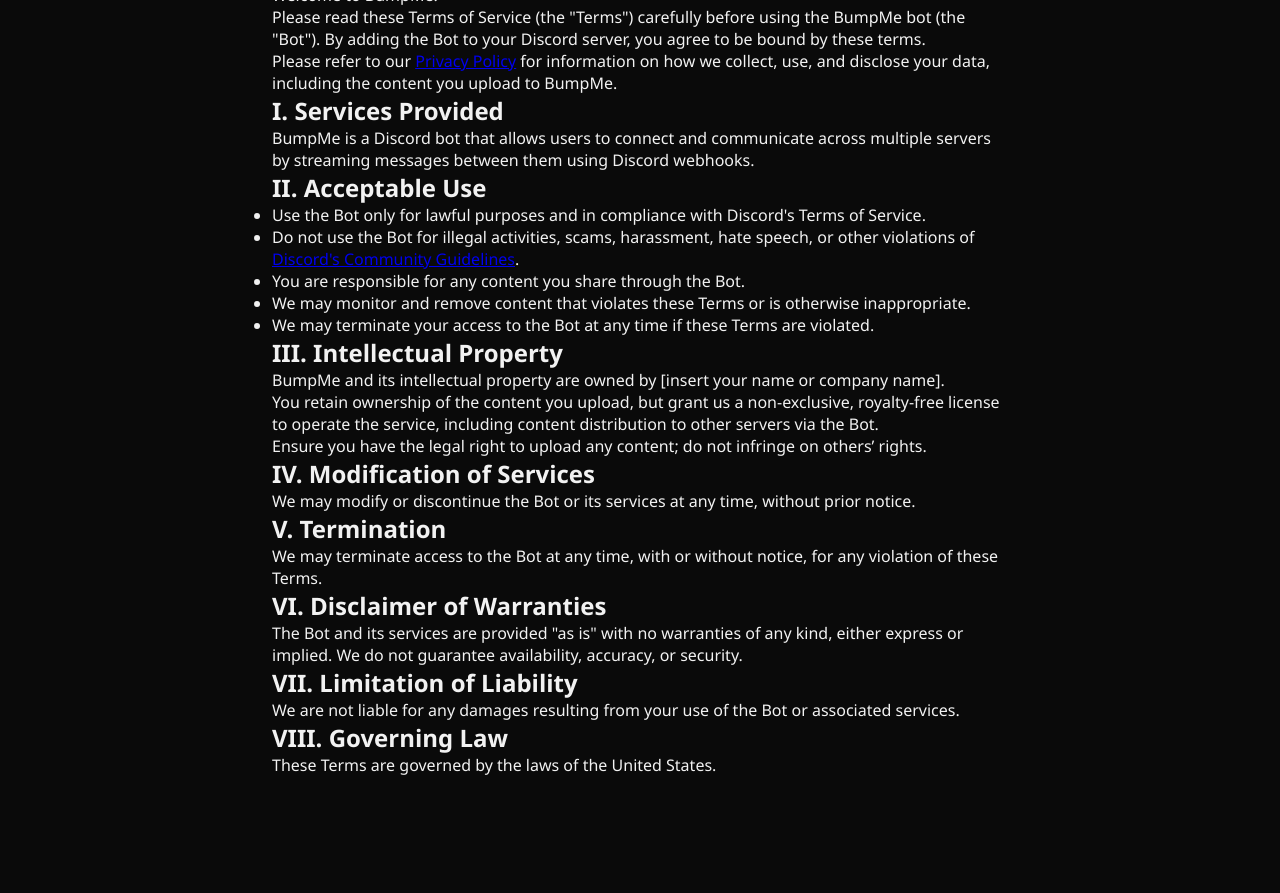
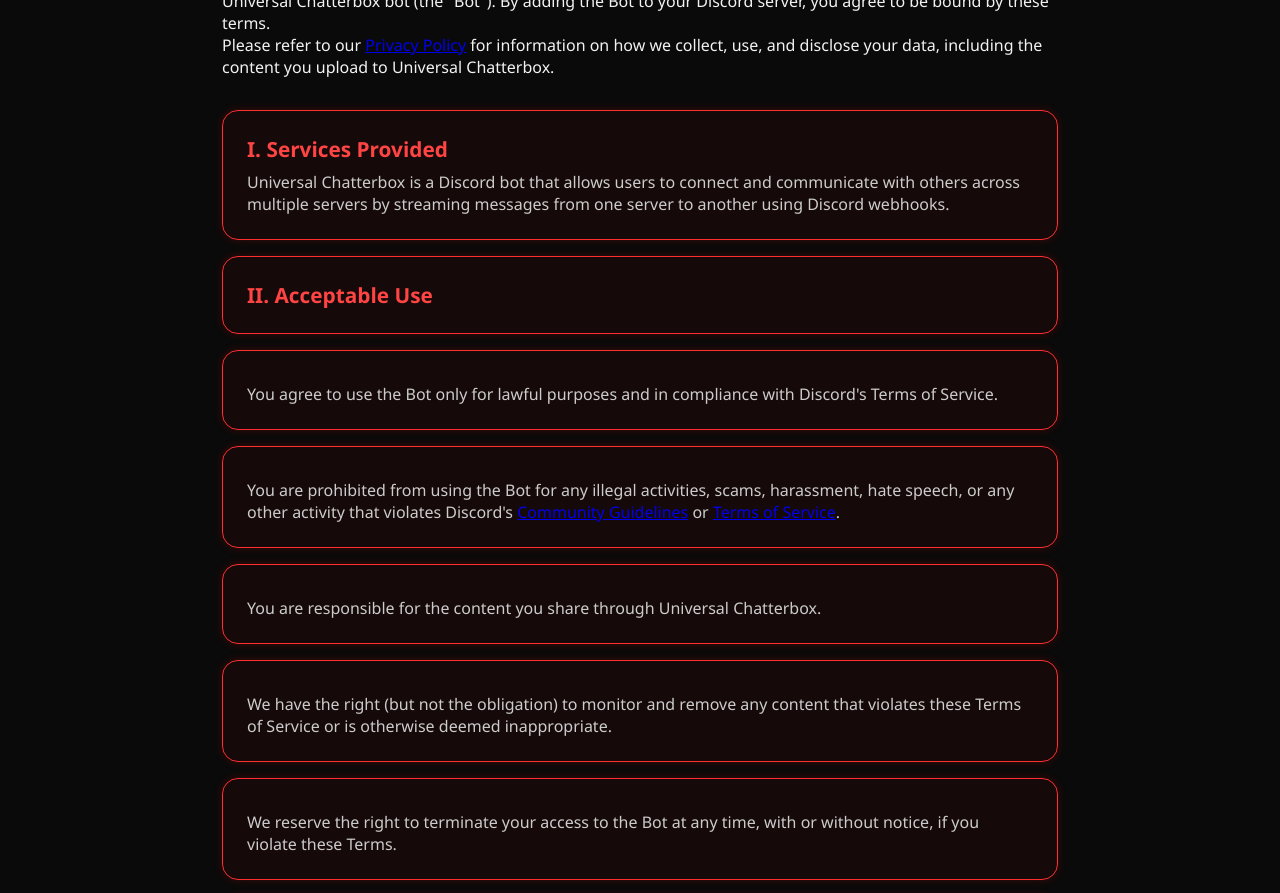
Before and after one commit to deathamongstlife/BumpMe-Invite-Page, a plain HTML site: page terms.html in a window 1280 px wide. Shown: the part 172-1065 px from the top of the page. Before the commit the page ends 996 px from the top, so only its background shows below. Drawn offline with Linux system fonts and the light colour scheme.

Commit message:
Update terms.html

```diff
--- a/terms.html
+++ b/terms.html
@@ -7,6 +7,39 @@
   <link rel="stylesheet" href="style.css" />
   <script src="cursor.js" defer></script>
   <script src="script.js" defer></script>
+  <style>
+    .card-container {
+      display: flex;
+      flex-direction: column;
+      gap: 1rem;
+      margin-top: 2rem;
+    }
+
+    .card {
+      background: rgba(255, 0, 0, 0.05);
+      border: 1px solid #ff2f2f;
+      padding: 1.5rem;
+      border-radius: 1rem;
+      box-shadow: 0 0 10px rgba(255, 0, 0, 0.2);
+    }
+
+    .card h2 {
+      margin-top: 0;
+      color: #ff4444;
+      font-size: 1.3rem;
+    }
+
+    .card p {
+      margin: 0.5rem 0 0 0;
+      color: #ccc;
+    }
+
+    .content.legal-page {
+      max-width: 900px;
+      margin: auto;
+      padding: 2rem;
+    }
+  </style>
 </head>
 <body>
   <div class="custom-cursor" id="cursor"></div>
@@ -25,76 +58,58 @@
 
   <main class="content legal-page">
     <h1>Terms of Service</h1>
-    <p>Welcome to BumpMe!</p>
-    <p>
-      Please read these Terms of Service (the "Terms") carefully before using the BumpMe bot (the "Bot").
-      By adding the Bot to your Discord server, you agree to be bound by these terms.
-    </p>
-    <p>
-      Please refer to our <a href="privacy.html">Privacy Policy</a> for information on how we collect, use, and disclose your data,
-      including the content you upload to BumpMe.
-    </p>
+    <p>Welcome to Universal Chatterbox! Please read these Terms of Service (the "Terms") carefully before using the Universal Chatterbox bot (the "Bot"). By adding the Bot to your Discord server, you agree to be bound by these terms.</p>
+    <p>Please refer to our <a href="privacy.html">Privacy Policy</a> for information on how we collect, use, and disclose your data, including the content you upload to Universal Chatterbox.</p>
 
-    <section>
+    <div class="card-container">
+      <div class="card">
         <h2>I. Services Provided</h2>
-      <p>
-        BumpMe is a Discord bot that allows users to connect and communicate across multiple servers
-        by streaming messages between them using Discord webhooks.
-      </p>
-    </section>
+        <p>Universal Chatterbox is a Discord bot that allows users to connect and communicate with others across multiple servers by streaming messages from one server to another using Discord webhooks.</p>
+      </div>
 
-    <section>
+      <div class="card">
         <h2>II. Acceptable Use</h2>
-      <ul class="legal-list">
-        <li>Use the Bot only for lawful purposes and in compliance with Discord's Terms of Service.</li>
-        <li>Do not use the Bot for illegal activities, scams, harassment, hate speech, or other violations of <a href="https://discord.com/guidelines" target="_blank">Discord's Community Guidelines</a>.</li>
-        <li>You are responsible for any content you share through the Bot.</li>
-        <li>We may monitor and remove content that violates these Terms or is otherwise inappropriate.</li>
-        <li>We may terminate your access to the Bot at any time if these Terms are violated.</li>
-      </ul>
-    </section>
+      </div>
+      <div class="card"><p>You agree to use the Bot only for lawful purposes and in compliance with Discord's Terms of Service.</p></div>
+      <div class="card"><p>You are prohibited from using the Bot for any illegal activities, scams, harassment, hate speech, or any other activity that violates Discord's <a href="https://discord.com/guidelines" target="_blank">Community Guidelines</a> or <a href="https://discord.com/terms" target="_blank">Terms of Service</a>.</p></div>
+      <div class="card"><p>You are responsible for the content you share through Universal Chatterbox.</p></div>
+      <div class="card"><p>We have the right (but not the obligation) to monitor and remove any content that violates these Terms of Service or is otherwise deemed inappropriate.</p></div>
+      <div class="card"><p>We reserve the right to terminate your access to the Bot at any time, with or without notice, if you violate these Terms.</p></div>
 
-    <section>
+      <div class="card">
         <h2>III. Intellectual Property</h2>
-      <p>
-        BumpMe and its intellectual property are owned by [insert your name or company name].
-      </p>
-      <p>
-        You retain ownership of the content you upload, but grant us a non-exclusive, royalty-free license to operate the service,
-        including content distribution to other servers via the Bot.
-      </p>
-      <p>
-        Ensure you have the legal right to upload any content; do not infringe on others’ rights.
-      </p>
-    </section>
+        <p>Universal Chatterbox and its intellectual property are owned by [insert your name or company name].</p>
+        <p>You retain all ownership rights to the content you upload to Universal Chatterbox.</p>
+        <p>By uploading content, you grant us a non-exclusive, royalty-free license to use, modify, copy, distribute, and prepare derivative works of your content solely for the purpose of operating and providing the Universal Chatterbox service.</p>
+        <p>This includes the ability to re-upload your content to other Discord servers utilizing the Bot for message sharing across multiple servers.</p>
+        <p>You are responsible for ensuring that you have the necessary rights and permissions to upload content to the Bot. You must not upload content that infringes on the intellectual property rights or other rights of any third party.</p>
+      </div>
 
-    <section>
+      <div class="card">
         <h2>IV. Modification of Services</h2>
-      <p>We may modify or discontinue the Bot or its services at any time, without prior notice.</p>
-    </section>
+        <p>We reserve the right to modify or discontinue Universal Chatterbox at any time, without notice.</p>
+      </div>
 
-    <section>
+      <div class="card">
         <h2>V. Termination</h2>
-      <p>We may terminate access to the Bot at any time, with or without notice, for any violation of these Terms.</p>
-    </section>
+        <p>We may terminate your access to the Bot, with or without warning, if you violate these Terms of Service.</p>
+      </div>
 
-    <section>
+      <div class="card">
         <h2>VI. Disclaimer of Warranties</h2>
-      <p>
-        The Bot and its services are provided "as is" with no warranties of any kind, either express or implied.
-        We do not guarantee availability, accuracy, or security.
-      </p>
-    </section>
+        <p>Universal Chatterbox and any related services are provided "as is" without any warranties, express or implied. We do not guarantee the availability, accuracy, or security of Universal Chatterbox.</p>
+      </div>
 
-    <section>
+      <div class="card">
         <h2>VII. Limitation of Liability</h2>
-      <p>We are not liable for any damages resulting from your use of the Bot or associated services.</p>
-    </section>
+        <p>We will not be liable for any damages arising from your use of Universal Chatterbox.</p>
+      </div>
 
-    <section>
+      <div class="card">
         <h2>VIII. Governing Law</h2>
-      <p>These Terms are governed by the laws of the United States.</p>
-    </section>
+        <p>These Terms of Service will be governed by the laws of the United States.</p>
+      </div>
+    </div>
   </main>
 </body>
 </html>
```
Lines whose indentation alone changed are shown as unchanged.
